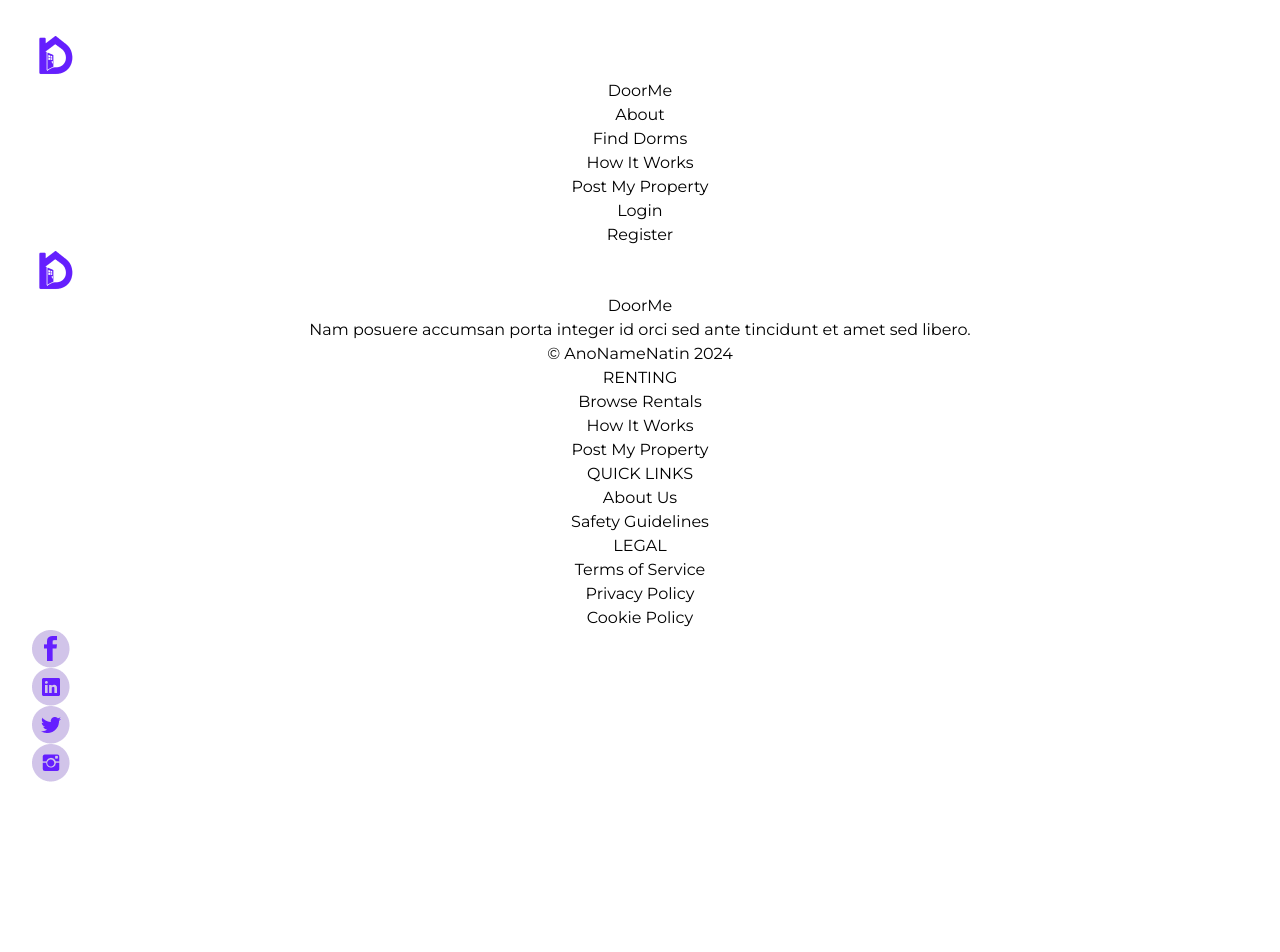
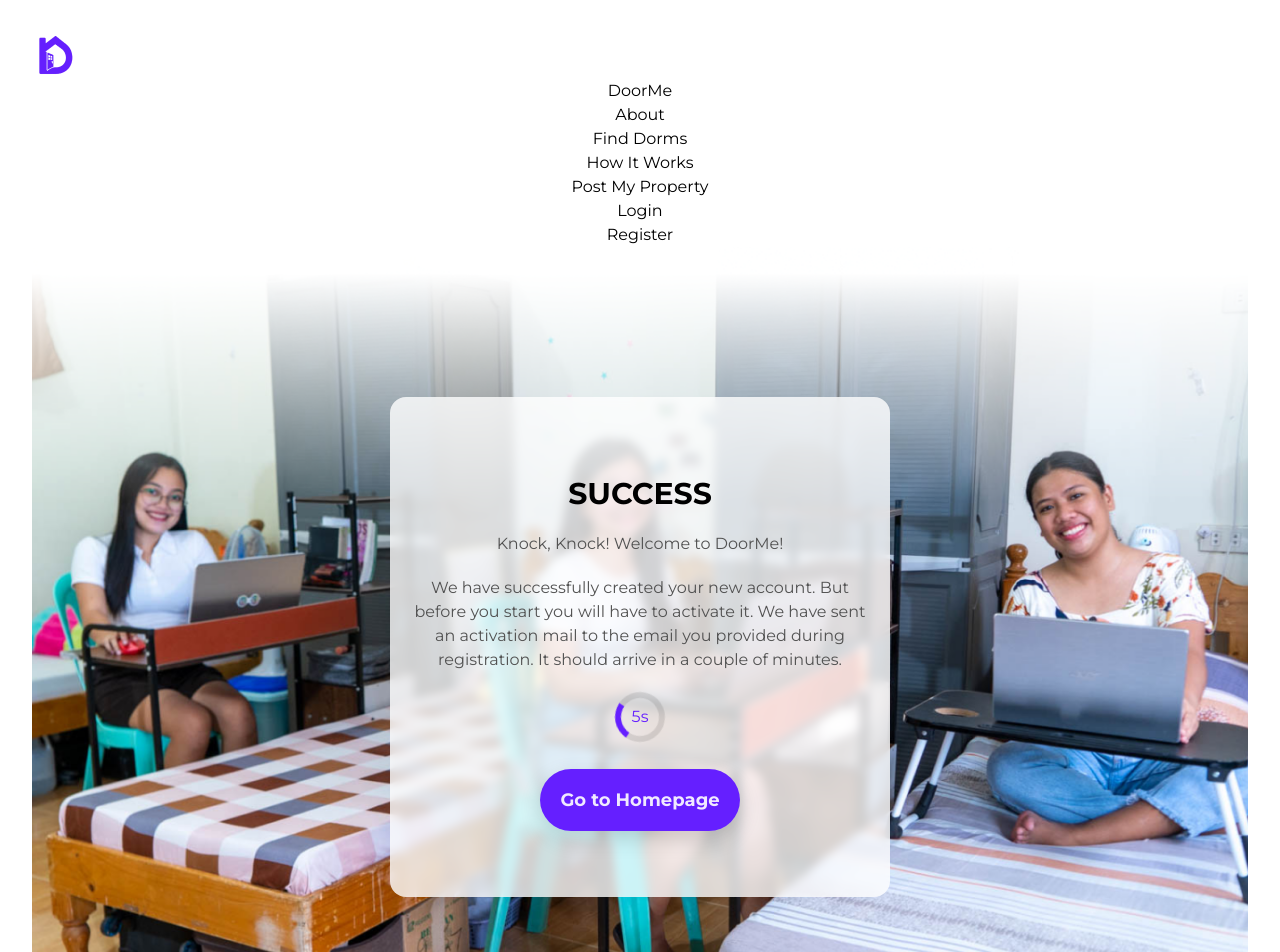
Before and after one commit to jaypeepeep/DoorMe, a React (Vite) app: page /success in a window 1280 px wide. Shown: the top 952 px of the page. Before the commit the page ends 814 px from the top, so only its background shows below. Built offline with nearby package versions, Linux system fonts and the light colour scheme.

Commit message:
Added success page

```diff
--- a/src/App.jsx
+++ b/src/App.jsx
@@ -1,10 +1,11 @@
-import { useState } from "react";
+import React from "react";
 import { BrowserRouter as Router, Route, Routes } from "react-router-dom";
 import Header from "./components/header/Header";
 import Footer from "./components/footer/Footer";
 import Landing from "./pages/landing/Landing";
 import About from "./pages/about/About";
 import Login from "./pages/login/Login";
+import Success from "./pages/success/Success";
 import "./App.css";
 
 const App = () => {
@@ -13,8 +14,9 @@
       <Header />
       <Routes>
         <Route path="/" element={<Landing />} />
-        <Route path="/About" element={<About />} />
-        <Route path="/Login" element={<Login />} />
+        <Route path="/about" element={<About />} />
+        <Route path="/login" element={<Login />} />
+        <Route path="/success" element={<Success />} />
       </Routes>
       <Footer/>
     </Router>
--- a/src/pages/login/Login.jsx
+++ b/src/pages/login/Login.jsx
@@ -1,13 +1,13 @@
 import React, { useState } from "react";
+import { useNavigate } from "react-router-dom";
 import "./Login.css";
-import Header from "../../components/header/Header";
-import Footer from "../../components/footer/Footer";
 
 function Login() {
   const [username, setUsername] = useState("");
   const [password, setPassword] = useState("");
   const [usernameError, setUsernameError] = useState("");
   const [passwordError, setPasswordError] = useState("");
+  const navigate = useNavigate();
 
   const handleUsernameChange = (e) => {
     setUsername(e.target.value);
@@ -27,7 +27,6 @@
       setUsernameError("");
     }
 
-    // Validate password
     if (password.trim() === "") {
       setPasswordError("Password is required");
     } else {
@@ -37,6 +36,7 @@
     if (username && password) {
       console.log("Username:", username);
       console.log("Password:", password);
+      navigate("/success");
     }
   };
 
--- /dev/null
+++ b/src/pages/success/Success.css
@@ -0,0 +1,113 @@
+@import url("https://fonts.googleapis.com/css2?family=Montserrat:wght@400;700&display=swap");
+
+.success-container {
+  background-image: url("../../assets/loginBackground.png");
+  background-size: cover;
+  background-position: center;
+  min-height: 100vh;
+  display: flex;
+  justify-content: center;
+  align-items: center;
+}
+
+.success-content {
+  text-align: center;
+  width: 500px;
+  aspect-ratio: 1;
+  border-radius: 16px;
+  background: rgba(255, 255, 255, 0.8);
+  backdrop-filter: blur(5px);
+  align-items: center;
+  padding: 10px;
+}
+
+.success-content h1 {
+  color: #000;
+  text-align: center;
+  font-family: Montserrat;
+  font-size: 30px;
+  font-weight: 700;
+  line-height: normal;
+  text-transform: uppercase;
+  margin-bottom: 20px;
+  margin-top: 68px;
+}
+
+.success-content p {
+  color: #525252;
+  text-align: center;
+  font-family: Montserrat;
+  font-size: 16px;
+  font-weight: 400;
+  margin: 10px;
+  margin-bottom: 20px;
+}
+
+.success-input {
+  display: block;
+  width: 400px;
+  margin: 10px;
+  margin-left: 50px;
+  margin-right: 50px;
+  padding: 10px;
+  border-radius: 16px;
+  border: 1px solid rgba(0, 0, 0, 0.2);
+  background: #fff;
+  flex-shrink: 0;
+}
+
+.success-button {
+  width: 32%;
+  height: auto;
+  border-radius: 50px;
+  background: linear-gradient(0deg, #651fff 0%, #651fff 100%);
+  box-shadow: 0px 8px 21px 0px rgba(0, 0, 0, 0.16);
+  color: rgba(255, 255, 255, 0.9);
+  font-family: "Montserrat", sans-serif;
+  font-size: 18px;
+  font-weight: 550;
+  margin-top: 20px;
+  margin-bottom: 20px;
+  padding: 20px;
+  cursor: pointer;
+  justify-content: center;
+}
+
+.create-account-link {
+  color: #651fff;
+  text-decoration: underline;
+  font-weight: 700;
+}
+
+/* Loading circle and timer */
+.loading-circle {
+  position: relative;
+  width: 50px;
+  height: 50px;
+  margin: 20px auto;
+  display: flex;
+  align-items: center;
+  justify-content: center;
+  margin-bottom: 45px;
+}
+
+.spinner {
+  position: absolute;
+  width: 100%;
+  height: 100%;
+  border: 6px solid rgba(0, 0, 0, 0.1);
+  border-top-color: #651fff;
+  border-radius: 50%;
+  animation: spin 1s linear infinite;
+}
+
+@keyframes spin {
+  to {
+    transform: rotate(360deg);
+  }
+}
+
+.timer {
+  font-size: 16px;
+  color: #651fff;
+}
--- /dev/null
+++ b/src/pages/success/Success.jsx
@@ -0,0 +1,42 @@
+import React, { useState, useEffect } from "react";
+import { useNavigate } from "react-router-dom";
+import "./Success.css";
+
+function Success() {
+  const [seconds, setSeconds] = useState(10);
+  const navigate = useNavigate();
+
+  useEffect(() => {
+    if (seconds > 0) {
+      const timer = setTimeout(() => setSeconds(seconds - 1), 1000);
+      return () => clearTimeout(timer);
+    } else {
+      navigate("/");
+    }
+  }, [seconds, navigate]);
+
+  return (
+    <div className="success-container">
+      <div className="success-content">
+        <h1>SUCCESS</h1>
+        <p>Knock, Knock! Welcome to DoorMe!</p>
+        <p className="long-message">
+          We have successfully created your new account. But before you start
+          you will have to activate it. We have sent an activation mail to the
+          email you provided during registration. It should arrive in a couple
+          of minutes.
+        </p>
+        <div className="loading-circle">
+          <div className="spinner"></div>
+          <div className="timer">{seconds}s</div>
+        </div>
+
+        <a href="/" className="success-button">
+          Go to Homepage
+        </a>
+      </div>
+    </div>
+  );
+}
+
+export default Success;
```
